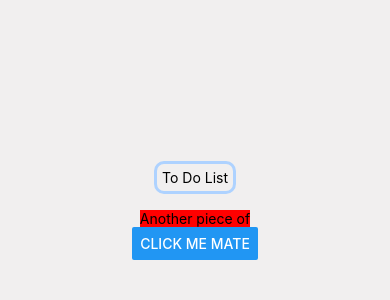
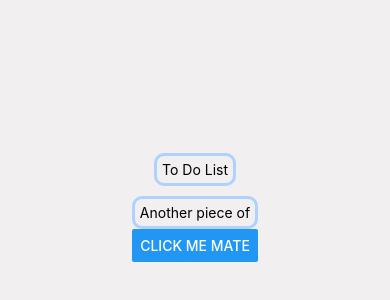
Before and after one commit to Alzubair98/RNCourse, a React Native app: screen / in a window 390 px wide. Shown: the part 220-520 px from the top of the page. Built offline with nearby package versions, Linux system fonts and the light colour scheme.

Commit message:
style the comps

```diff
--- a/App.js
+++ b/App.js
@@ -6,7 +6,7 @@ export default function App() {
     <View style={styles.container}>
       <Text
         style={{
-          margin: 16,
+          margin: 10,
           borderWidth: 3,
           borderColor: "#AED2FF",
           padding: 5,
@@ -30,6 +30,9 @@ const styles = StyleSheet.create({
     justifyContent: "center",
   },
   test: {
-    backgroundColor: "red",
+    borderWidth: 3,
+    padding: 5,
+    borderRadius: 10,
+    borderColor: "#AED2FF",
   },
 });
```
